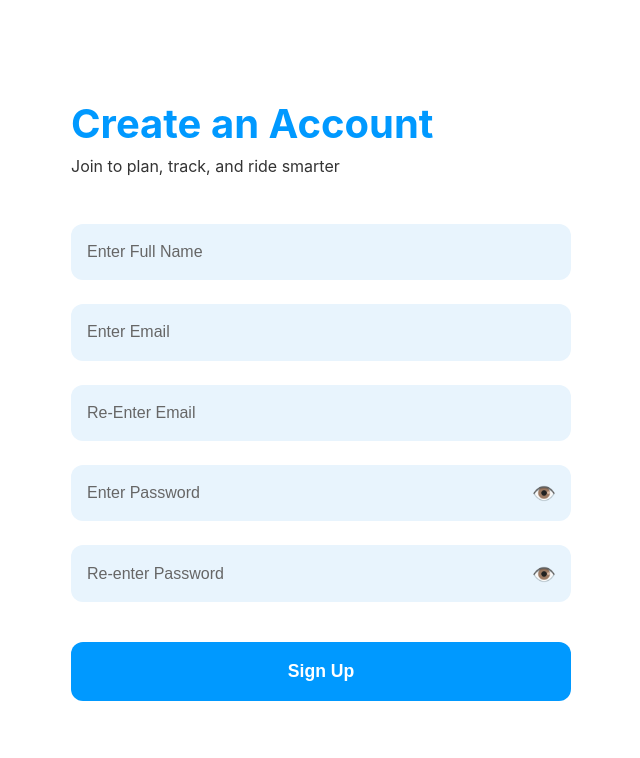
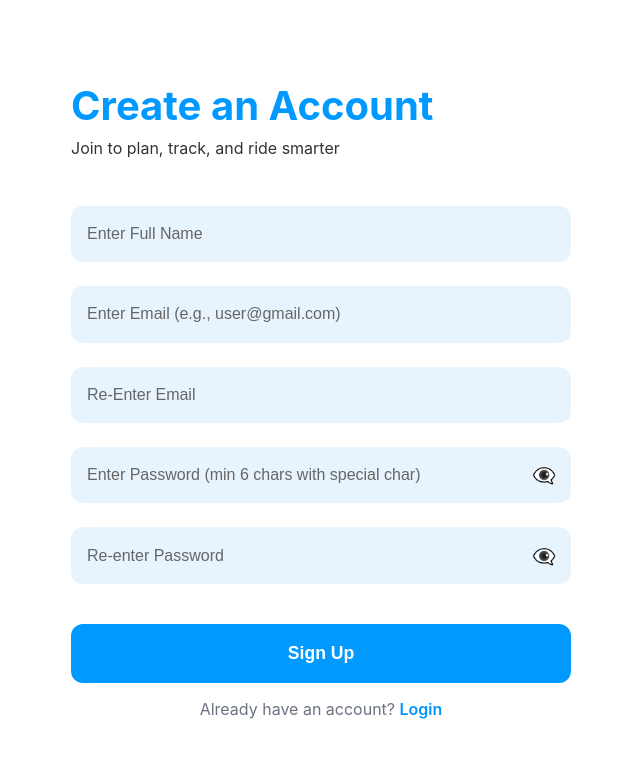
Before and after one commit to IAmGreyBunny/SC2006-CommuteBuddy, a React (Vite) app in the folder frontend/: page /register in a window 1280 px wide. Shown: the top 758 px of the page, without its empty margins (319-959 px from the left). Built offline with nearby package versions, Linux system fonts and the light colour scheme; no server answers.

Commit message:
Updated SignUp.jsx
pls work thx

```diff
--- a/frontend/src/SignUp.jsx
+++ b/frontend/src/SignUp.jsx
@@ -1,5 +1,6 @@
-import { useState } from 'react'
-import './SignUp.css'
+import { useState } from 'react';
+import { useNavigate } from 'react-router-dom';
+import './SignUp.css';
 
 function SignUp({ onSignUpSuccess }) {
   const [fullName, setFullName] = useState('');
@@ -9,20 +10,68 @@ function SignUp({ onSignUpSuccess }) {
   const [rePassword, setRePassword] = useState('');
   const [showPassword, setShowPassword] = useState(false);
   const [showRePassword, setShowRePassword] = useState(false);
+  const [errors, setErrors] = useState({});
+  const navigate = useNavigate();
+
+  // Email validation - must have valid format with @ and domain
+  const validateEmail = (email) => {
+    const emailRegex = /^[^\s@]+@[^\s@]+\.[^\s@]+$/;
+    return emailRegex.test(email);
+  };
+
+  // Password validation - at least 6 characters and 1 special character
+  const validatePassword = (password) => {
+    const hasSpecialChar = /[!@#$%^&*(),.?":{}|<>]/.test(password);
+    const isLongEnough = password.length >= 6;
+    return { isLongEnough, hasSpecialChar };
+  };
 
   const handleSubmit = (e) => {
     e.preventDefault();
 
-    // Basic validation
+    const newErrors = {};
+
+    // Validate full name
+    if (!fullName.trim()) {
+      newErrors.fullName = 'Full name is required';
+    }
+
+    // Validate email format
+    if (!validateEmail(email)) {
+      newErrors.email = 'Please enter a valid email (e.g., user@gmail.com)';
+    }
+
+    // Check if emails match
     if (email !== reEmail) {
-      alert('Emails do not match!');
+      newErrors.reEmail = 'Emails do not match!';
+    }
+
+    // Validate email format for re-entered email
+    if (!validateEmail(reEmail)) {
+      newErrors.reEmail = 'Please enter a valid email';
+    }
+
+    // Validate password
+    const passwordCheck = validatePassword(password);
+    if (!passwordCheck.isLongEnough) {
+      newErrors.password = 'Password must be at least 6 characters long';
+    } else if (!passwordCheck.hasSpecialChar) {
+      newErrors.password = 'Password must contain at least one special character (!@#$%^&*(),.?":{}|<>)';
+    }
+
+    // Check if passwords match
+    if (password !== rePassword) {
+      newErrors.rePassword = 'Passwords do not match!';
+    }
+
+    // If there are errors, display them and stop submission
+    if (Object.keys(newErrors).length > 0) {
+      setErrors(newErrors);
       return;
     }
 
-    if (password !== rePassword) {
-      alert('Passwords do not match!');
-      return;
-    }
+    // Clear errors if validation passes
+    setErrors({});
 
     console.log('Sign up attempted with:', { fullName, email, password });
     alert('Account created successfully!');
@@ -31,6 +80,9 @@ function SignUp({ onSignUpSuccess }) {
     if (onSignUpSuccess) {
       onSignUpSuccess({ fullName, email });
     }
+
+    // Navigate to login after successful signup
+    navigate('/login');
   };
 
   return (
@@ -44,38 +96,53 @@ function SignUp({ onSignUpSuccess }) {
             <input
               type="text"
               value={fullName}
-              onChange={(e) => setFullName(e.target.value)}
+              onChange={(e) => {
+                setFullName(e.target.value);
+                if (errors.fullName) setErrors({...errors, fullName: ''});
+              }}
               placeholder="Enter Full Name"
               required
             />
+            {errors.fullName && <p className="error-message">{errors.fullName}</p>}
           </div>
 
           <div className="form-field">
             <input
               type="email"
               value={email}
-              onChange={(e) => setEmail(e.target.value)}
-              placeholder="Enter Email"
+              onChange={(e) => {
+                setEmail(e.target.value);
+                if (errors.email) setErrors({...errors, email: ''});
+              }}
+              placeholder="Enter Email (e.g., user@gmail.com)"
               required
             />
+            {errors.email && <p className="error-message">{errors.email}</p>}
           </div>
 
           <div className="form-field">
             <input
               type="email"
               value={reEmail}
-              onChange={(e) => setReEmail(e.target.value)}
+              onChange={(e) => {
+                setReEmail(e.target.value);
+                if (errors.reEmail) setErrors({...errors, reEmail: ''});
+              }}
               placeholder="Re-Enter Email"
               required
             />
+            {errors.reEmail && <p className="error-message">{errors.reEmail}</p>}
           </div>
 
           <div className="form-field password-field">
             <input
               type={showPassword ? "text" : "password"}
               value={password}
-              onChange={(e) => setPassword(e.target.value)}
-              placeholder="Enter Password"
+              onChange={(e) => {
+                setPassword(e.target.value);
+                if (errors.password) setErrors({...errors, password: ''});
+              }}
+              placeholder="Enter Password (min 6 chars with special char)"
               required
             />
             <button
@@ -83,15 +150,19 @@ function SignUp({ onSignUpSuccess }) {
               className="toggle-password"
               onClick={() => setShowPassword(!showPassword)}
             >
-              {showPassword ? '👁️' : '👁️'}
+              {showPassword ? '👁️' : '👁️‍🗨️'}
             </button>
+            {errors.password && <p className="error-message">{errors.password}</p>}
           </div>
 
           <div className="form-field password-field">
             <input
               type={showRePassword ? "text" : "password"}
               value={rePassword}
-              onChange={(e) => setRePassword(e.target.value)}
+              onChange={(e) => {
+                setRePassword(e.target.value);
+                if (errors.rePassword) setErrors({...errors, rePassword: ''});
+              }}
               placeholder="Re-enter Password"
               required
             />
@@ -100,13 +171,25 @@ function SignUp({ onSignUpSuccess }) {
               className="toggle-password"
               onClick={() => setShowRePassword(!showRePassword)}
             >
-              {showRePassword ? '👁️' : '👁️'}
+              {showRePassword ? '👁️' : '👁️‍🗨️'}
             </button>
+            {errors.rePassword && <p className="error-message">{errors.rePassword}</p>}
           </div>
 
           <button type="submit" className="signup-button">
             Sign Up
           </button>
+
+          <p style={{ textAlign: 'center', marginTop: '1rem', color: '#6b7280' }}>
+            Already have an account?{' '}
+            <a
+              href="#"
+              onClick={(e) => { e.preventDefault(); navigate('/login'); }}
+              style={{ color: '#0095FF', fontWeight: '600', textDecoration: 'none' }}
+            >
+              Login
+            </a>
+          </p>
         </form>
       </div>
     </div>
```
